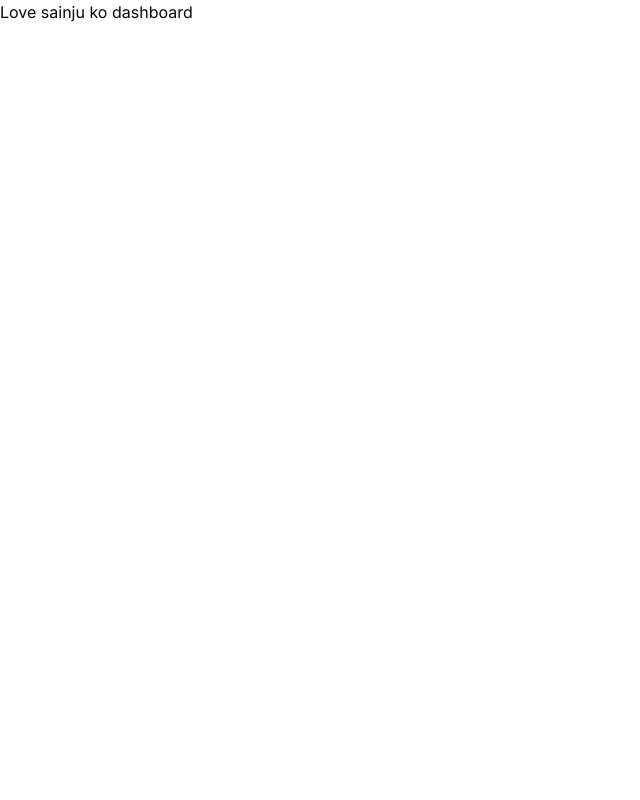
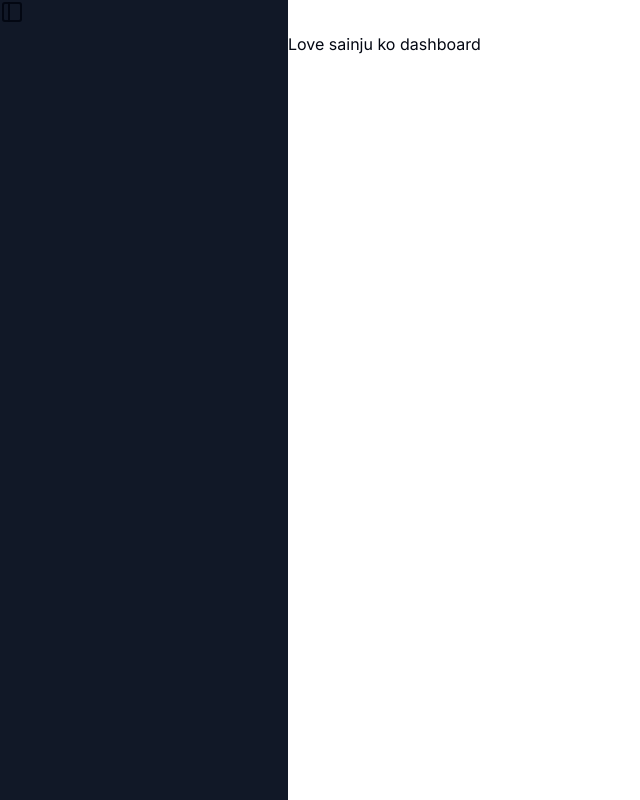
Before and after one commit to ozaishan/Trouvaillerakhdinchula, a Next.js app: page /dashboard in a window 1280 px wide. Shown: the whole page, without its empty margins (0-640 px from the left). Built offline with nearby package versions, Linux system fonts and the light colour scheme.

Commit message:
a bit changes

```diff
--- a/app/(dashboard)/(routes)/dashboard/page.tsx
+++ b/app/(dashboard)/(routes)/dashboard/page.tsx
@@ -1,5 +1,11 @@
+import { UserButton } from "@clerk/nextjs";
+
 export default function Home() {
     return (
+      <div>
       <p> Love sainju ko dashboard </p>
+
+
+      </div>
     )
   }
--- /dev/null
+++ b/app/(dashboard)/layout.tsx
@@ -0,0 +1,22 @@
+import Navbar from "@/components/ui/navbar";
+import { Sidebar } from "lucide-react";
+
+const DashboardLayout = async ({
+  children,
+}: {
+  children: React.ReactNode
+}) => {
+    return (
+        <div className="h-full relative">
+            <div className="hidden h-full md:flex md:w-72 md:flex-col md:fixed md:inset-y-0 z-[80] bg-gray-900">
+                <Sidebar />
+            </div>
+            <main className="md:pl-72">
+                <Navbar />
+                { children}
+            </main>
+        </div>
+    );
+}
+
+export default DashboardLayout;
--- a/app/(landing)/page.tsx
+++ b/app/(landing)/page.tsx
@@ -1,9 +1,22 @@
+import { Button } from "@/components/ui/button";
+import Link from "next/link";
+
 const LandingPage =() => {
     return (
+
         <div>
-            Love Shambhu Ssaainju
+            <Link href="/sign-in">
+                <Button>
+                    login
+                </Button>
+            </Link>
+            <Link href="/sign-up">
+                <Button>
+                    Register
+                </Button>
+            </Link>
+        </div>
 
-        </div>
     )
 };
 export default LandingPage;
--- /dev/null
+++ b/components/ui/navbar.tsx
@@ -0,0 +1,21 @@
+import { Menu } from "lucide-react";
+import { UserButton } from "@clerk/nextjs";
+import { Button } from "./button";
+
+const Navbar =  () => {
+
+    return (
+        <div className="flex items-center p-4">
+            <Button variant="ghost" size="icon" className="md:hidden">
+                <Menu/>
+            </Button>
+            <div className="flex w-full justify-end">
+                <UserButton afterSignOutUrl="/" />
+            </div>
+        </div>
+
+
+   );
+}
+
+export default Navbar;
--- /dev/null
+++ b/components/ui/sidebar.tsx
@@ -0,0 +1,26 @@
+"use client";
+
+import Image from "next/image";
+import Link from "next/link";
+
+const Sidebar = () => {
+return (
+<div className="space-y-4 py-4 flex flex-col h-full bg-[#111827] text-white">
+	<div className="px-3 py-2 flex-1">
+		<Link href="/dashboard" className="flex items-center pl-3 mb-14">
+			<div className="relative w-8 h-8 mr-4">
+				<Image
+				fill
+					alt="Logo"
+					src="/logo.jpg"
+					/>
+			</div>
+			<h1 className=" text-2xl font-bold">
+				Trouvaille
+			</h1>
+		</Link>
+	</div>
+</div>
+);
+}
+export default Sidebar;
```
Also changed, not shown: public/logo.jpg (added).
